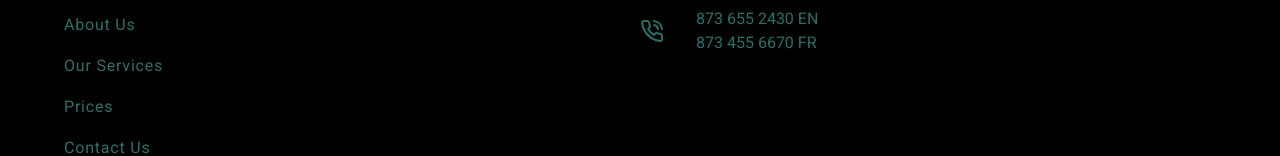
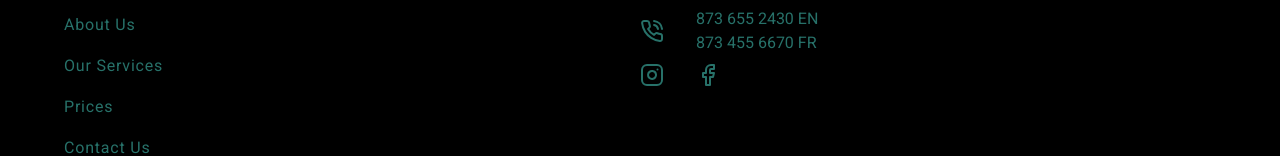
Before and after one commit to Jocelynpungwe/eclat, a Next.js app: page /price in a window 1280 px wide. Shown: the part 3549-3705 px from the top of the page. Built offline with nearby package versions, Linux system fonts and the light colour scheme.

Commit message:
added contact form

```diff
--- a/components/Contact.tsx
+++ b/components/Contact.tsx
@@ -4,7 +4,7 @@ import { MapPin } from 'lucide-react'
 import { PhoneCall } from 'lucide-react'
 import { MailOpen } from 'lucide-react'
 import ContactInfo from './contact/ContactInfo'
-
+import ContactForm from './contact/ContactForm'
 type ContactInfo = {
   id: number
   icon: React.JSX.Element
@@ -37,7 +37,7 @@ const Contact = () => {
   ]
 
   return (
-    <section id="contact" className="py-[6rem]  bg-blue-50">
+    <section id="contact" className="py-[6rem]  bg-gray-200">
       <div className="container md:grid md:grid-cols-2 md:justify-center md:items-center ">
         <div className="mb-8">
           <AboutTitle title="Contact Us" desc="Feel Free to get in touch" />
@@ -57,9 +57,9 @@ const Contact = () => {
             )
           })}
         </div>
-        {/* <div>
-          CONTACT FORM FROM MAILCHIMP WILL BE HERE FOR ADVERICING PURPOSES
-        </div> */}
+        <div>
+          <ContactForm />
+        </div>
       </div>
     </section>
   )
--- a/components/Footer.tsx
+++ b/components/Footer.tsx
@@ -5,6 +5,8 @@ import Logo from './header/Logo'
 // import { MapPin } from 'lucide-react'
 import { PhoneCall } from 'lucide-react'
 import { MailOpen } from 'lucide-react'
+import { Instagram } from 'lucide-react'
+import { Facebook } from 'lucide-react'
 import LogoBig from './header/LogoBig'
 
 const Footer = () => {
@@ -68,6 +70,52 @@ const Footer = () => {
                 </p>
               </div>
             </div>
+            <div className="grid grid-cols-[auto_1fr] gap-8 justify-center items-center my-1">
+              <div>
+                <Link
+                  href="https://www.instagram.com/eclatservicedenettoyage/"
+                  className="text-[var(--secondary-color)] text-4 capitalize tracking-wider"
+                >
+                  <svg
+                    xmlns="http://www.w3.org/2000/svg"
+                    width="24"
+                    height="24"
+                    viewBox="0 0 24 24"
+                    fill="none"
+                    stroke="currentColor"
+                    strokeWidth="2"
+                    strokeLinecap="round"
+                    strokeLinejoin="round"
+                    className="lucide lucide-instagram"
+                  >
+                    <rect width="20" height="20" x="2" y="2" rx="5" ry="5" />
+                    <path d="M16 11.37A4 4 0 1 1 12.63 8 4 4 0 0 1 16 11.37z" />
+                    <line x1="17.5" x2="17.51" y1="6.5" y2="6.5" />
+                  </svg>
+                </Link>
+              </div>
+              <div>
+                <Link
+                  href="https://www.facebook.com/profile.php?id=61569705604156"
+                  className="text-[var(--secondary-color)] text-4 capitalize tracking-wider"
+                >
+                  <svg
+                    xmlns="http://www.w3.org/2000/svg"
+                    width="24"
+                    height="24"
+                    viewBox="0 0 24 24"
+                    fill="none"
+                    stroke="currentColor"
+                    strokeWidth="2"
+                    strokeLinecap="round"
+                    strokeLinejoin="round"
+                    className="lucide lucide-facebook"
+                  >
+                    <path d="M18 2h-3a5 5 0 0 0-5 5v3H7v4h3v8h4v-8h3l1-4h-4V7a1 1 0 0 1 1-1h3z" />
+                  </svg>
+                </Link>
+              </div>
+            </div>
             {/* <div className=" grid grid-cols-[auto_1fr] gap-8 justify-center items-center my-1">
               <span className="text-[var(--secondary-color)]">
                 <MapPin />
--- /dev/null
+++ b/components/contact/ContactForm.tsx
@@ -0,0 +1,155 @@
+'use client'
+
+import React, { useState, useRef, ChangeEvent, FormEvent } from 'react'
+import emailjs from '@emailjs/browser'
+
+type ContactFormState = {
+  fullName: string
+  email: string
+  subject: string
+  message: string
+}
+
+const ContactForm = () => {
+  const initialState: ContactFormState = {
+    fullName: '',
+    email: '',
+    subject: '',
+    message: '',
+  }
+
+  const [contactUs, setContactUs] = useState<ContactFormState>(initialState)
+  const form = useRef<HTMLFormElement>(null)
+
+  // Handles input changes
+  const changeContactUs = (
+    e: ChangeEvent<HTMLInputElement | HTMLTextAreaElement>
+  ) => {
+    const { name, value } = e.target
+
+    setContactUs((prevData) => ({
+      ...prevData,
+      [name]: value,
+    }))
+  }
+
+  // Sends the email
+  const sendEmail = (e: FormEvent<HTMLFormElement>) => {
+    e.preventDefault()
+
+    if (!form.current) return
+
+    emailjs
+      .sendForm(
+        process.env.NEXT_PUBLIC_SERVICE_ID || '', // Ensure environment variables are defined
+        process.env.NEXT_PUBLIC_EMAIL_TEMPLATE || '',
+        form.current,
+        process.env.NEXT_PUBLIC_PUBLIC || ''
+      )
+      .then(
+        () => {
+          console.log('SUCCESS!')
+          setContactUs(initialState)
+        },
+        (error) => {
+          console.log('FAILED...', error.text)
+          console.log(
+            process.env.REACT_APP_SERVICE_ID,
+            process.env.REACT_APP_PUBLIC,
+            process.env.REACT_APP_EMAIL_TEMPLATE
+          )
+        }
+      )
+  }
+
+  return (
+    <form
+      ref={form}
+      onSubmit={sendEmail}
+      className="max-w-lg mx-auto bg-white shadow-md rounded-lg p-6 space-y-4"
+    >
+      <h2 className="text-2xl font-bold text-gray-700 text-center">
+        Contact Us
+      </h2>
+      <div>
+        <label
+          htmlFor="fullName"
+          className="block text-sm font-medium text-gray-600"
+        >
+          Full Name
+        </label>
+        <input
+          type="text"
+          id="fullName"
+          name="fullName"
+          placeholder="Enter your full name"
+          value={contactUs.fullName}
+          onChange={changeContactUs}
+          className="w-full px-4 py-2 mt-1 border border-gray-300 rounded-md focus:ring-2 focus:ring-[var(--secondary-color)] focus:outline-none"
+          required
+        />
+      </div>
+      <div>
+        <label
+          htmlFor="email"
+          className="block text-sm font-medium text-gray-600"
+        >
+          Email
+        </label>
+        <input
+          type="email"
+          id="email"
+          name="email"
+          placeholder="Enter your email"
+          value={contactUs.email}
+          onChange={changeContactUs}
+          className="w-full px-4 py-2 mt-1 border border-gray-300 rounded-md focus:ring-2 focus:ring-[var(--secondary-color)] focus:outline-none"
+          required
+        />
+      </div>
+      <div>
+        <label
+          htmlFor="subject"
+          className="block text-sm font-medium text-gray-600"
+        >
+          Subject
+        </label>
+        <input
+          type="text"
+          id="subject"
+          name="subject"
+          placeholder="Enter the subject"
+          value={contactUs.subject}
+          onChange={changeContactUs}
+          className="w-full px-4 py-2 mt-1 border border-gray-300 rounded-md focus:ring-2 focus:ring-[var(--secondary-color)] focus:outline-none"
+          required
+        />
+      </div>
+      <div>
+        <label
+          htmlFor="message"
+          className="block text-sm font-medium text-gray-600"
+        >
+          Message
+        </label>
+        <textarea
+          id="message"
+          name="message"
+          placeholder="Enter your message"
+          value={contactUs.message}
+          onChange={changeContactUs}
+          className="w-full px-4 py-2 mt-1 border border-gray-300 rounded-md focus:ring-2 focus:ring-[var(--secondary-color)] focus:outline-none h-28 resize-none"
+          required
+        ></textarea>
+      </div>
+      <button
+        type="submit"
+        className="w-full px-4 py-2 text-white bg-[var(--secondary-color)] hover:bg-[var(--primary-color)] transition-all ease-in-out duration-300 rounded-md focus:ring-2 focus:ring-blue-500 focus:outline-none"
+      >
+        Send Message
+      </button>
+    </form>
+  )
+}
+
+export default ContactForm
--- a/package.json
+++ b/package.json
@@ -9,6 +9,7 @@
     "lint": "next lint"
   },
   "dependencies": {
+    "@emailjs/browser": "^4.4.1",
     "@fortawesome/fontawesome-svg-core": "^6.6.0",
     "@fortawesome/free-brands-svg-icons": "^6.6.0",
     "@fortawesome/free-regular-svg-icons": "^6.6.0",
```
Also changed, not shown: utils/core.tsx (+7 -7 lines), 1 other file (tests, documents, lock files or other folders).
